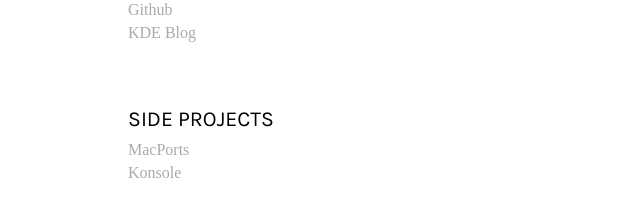
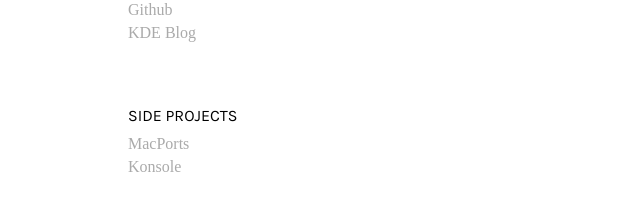
Before and after one commit to kurthindenburg/kurthindenburg.github.io, a Jekyll site: the page built from index.html, in a window 1280 px wide. Shown: the part 143-360 px from the top of the page, without its empty margins (0-640 px from the left). Built offline with Jekyll 4.4.1, drawn with Linux system fonts in a browser that asks for light colours; Markdown is read by kramdown in place of the engine named in the settings.

Commit message:
Change header size

```diff
--- a/_layouts/default.html
+++ b/_layouts/default.html
@@ -25,7 +25,7 @@
         <a href="http://blogs.kde.org/blogs/khindenburg" rel="nofollow">KDE Blog</a>
      </div>
     <div id="slant">
-        <h1>Side projects</h1>
+        <h2>Side projects</h1>
         <a href="https://www.macports.org" rel="nofollow">MacPorts</a>
         <a href="https://konsole.kde.org" rel="nofollow">Konsole</a>
      </div>
```
